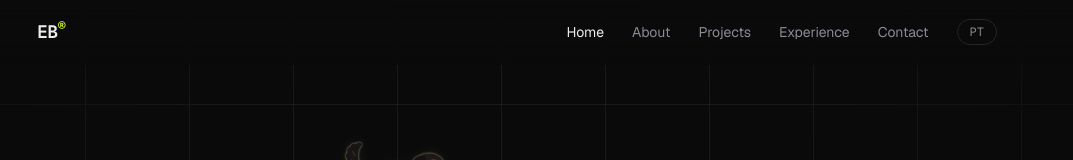
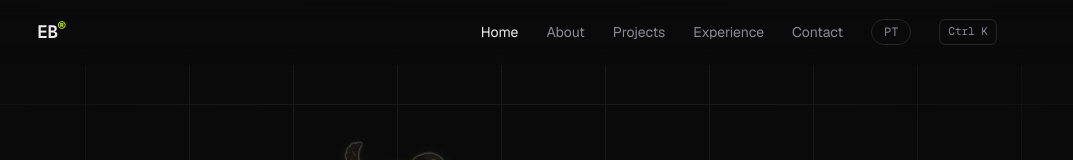
Before and after one commit to Ennzzo/portfolio, a Next.js app: page /en in a window 1280 px wide. Shown: the top 160 px of the page, without its empty margins (123-1196 px from the left). Built offline with nearby package versions, Linux system fonts and the light colour scheme; no server answers.

Commit message:
Monta o menu Ctrl+K e o easter egg no layout, com atalho no cabeçalho

```diff
--- a/src/app/[lang]/layout.tsx
+++ b/src/app/[lang]/layout.tsx
@@ -7,6 +7,8 @@ import { Intro } from "@/components/intro";
 import { CustomCursor } from "@/components/fx/custom-cursor";
 import { GridBackground } from "@/components/fx/grid-background";
 import { GameModal } from "@/components/game/game-modal";
+import { CommandPalette } from "@/components/command-palette";
+import { BuckZoomies } from "@/components/buck/buck-zoomies";
 import { profile } from "@/data/profile";
 import { hasLocale, locales } from "@/i18n/config";
 import { getDictionary } from "@/i18n/dictionaries";
@@ -46,10 +48,12 @@ export default async function RootLayout({ children, params }: LayoutProps<"/[la
         <Intro dict={dict.intro} />
         <GridBackground />
         <CustomCursor />
-        <Header lang={lang} dict={dict.nav} />
+        <Header lang={lang} dict={dict.nav} paletteLabel={dict.palette.open} />
         <main className="mx-auto w-full max-w-5xl flex-1 px-5 sm:px-8">{children}</main>
         <Footer lang={lang} dict={dict.footer} />
         <GameModal dict={dict.game} />
+        <CommandPalette lang={lang} nav={dict.nav} dict={dict.palette} />
+        <BuckZoomies label={dict.zoomies} />
       </body>
     </html>
   );
--- a/src/components/header.tsx
+++ b/src/components/header.tsx
@@ -7,6 +7,7 @@ import { AnimatePresence, motion } from "motion/react";
 import { profile } from "@/data/profile";
 import type { Locale } from "@/i18n/config";
 import type { Dictionary } from "@/i18n/dictionaries";
+import { emit } from "@/lib/events";
 import { Close, Menu } from "./icons";
 
 const routes = ["", "/about", "/projects", "/experience", "/contact"] as const;
@@ -18,7 +19,7 @@ const labelKey = {
   "/contact": "contact",
 } as const;
 
-export function Header({ lang, dict }: { lang: Locale; dict: Dictionary["nav"] }) {
+export function Header({ lang, dict, paletteLabel }: { lang: Locale; dict: Dictionary["nav"]; paletteLabel: string }) {
   const pathname = usePathname();
   const [open, setOpen] = useState(false);
   const current = pathname.replace(/^\/(pt|en)/, "") || "";
@@ -50,6 +51,15 @@ export function Header({ lang, dict }: { lang: Locale; dict: Dictionary["nav"] }
         <nav className="hidden items-center gap-7 text-sm md:flex" aria-label="Principal">
           {links}
           <LangSwitch href={`/${otherLang}${current}`} label={otherLang} />
+          <button
+            type="button"
+            onClick={() => emit("palette:open")}
+            aria-label={paletteLabel}
+            title={paletteLabel}
+            className="rounded-md border border-border px-2 py-1 font-mono text-[11px] text-muted transition-colors hover:border-foreground hover:text-foreground"
+          >
+            Ctrl K
+          </button>
         </nav>
 
         <div className="flex items-center gap-3 md:hidden">
```
